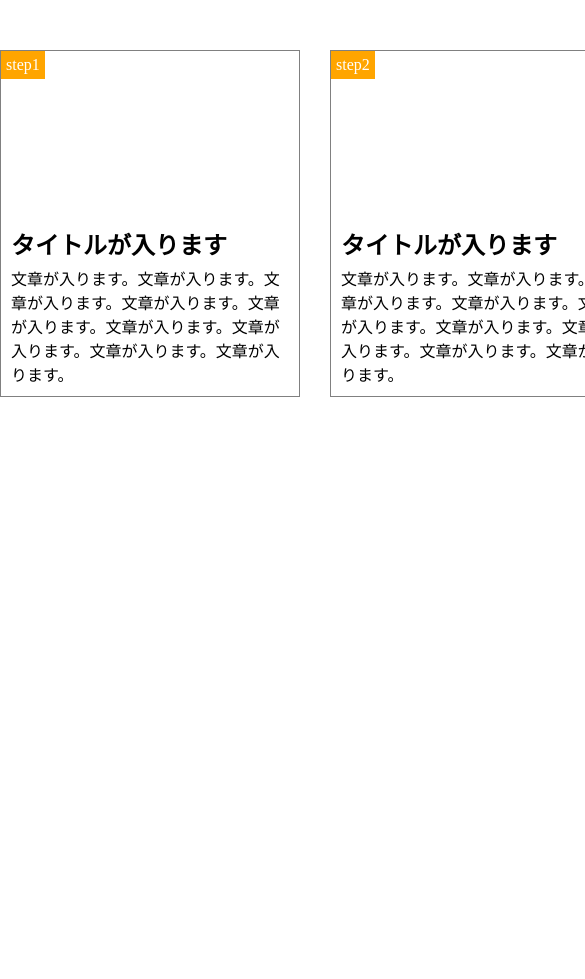
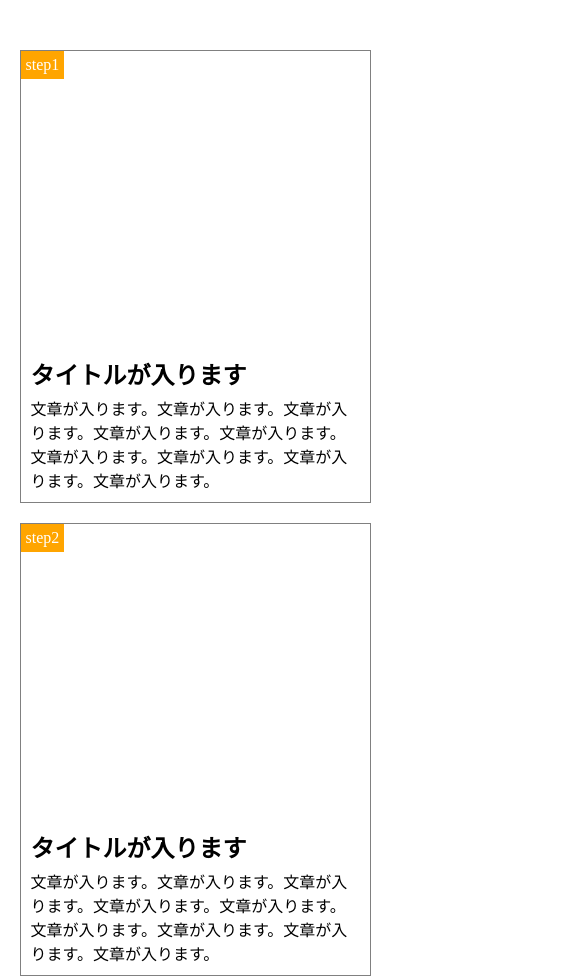
Before and after one commit to hiro0911/HTML_CSS_1-10, a plain HTML site: page index.html in a window 390 px wide. Shown: the top 979 px of the page, 585 px wide, since content can reach past the window. Before the commit the page ends 844 px from the top, so only its background shows below. Drawn offline with Linux system fonts and the light colour scheme.

Commit message:
[Finish] 1-10

```diff
--- a/style.css
+++ b/style.css
@@ -53,3 +53,24 @@ main{
 	font-size: 150%;
 	margin: 15px 0 5px;
 }
+@media screen and (max-width: 768px){
+	main{
+		width: 100%;
+		margin: 50px 0 50px 0;
+	}
+	.contents-box{
+		float: none;
+		width: 90%;
+		margin-left: 5%;
+		margin-right: 5%;
+	}
+	.contents-box:nth-child(1){
+		margin-bottom: 20px
+	}
+	.contents-box:nth-child(2){
+		margin-bottom: 20px
+	}
+	.image1,.image2,.image3{
+		height: 280px;
+	}
+}
```
